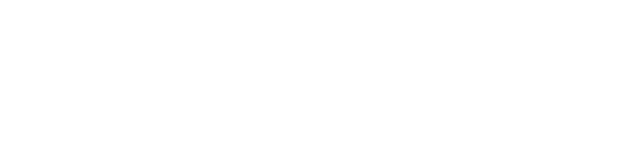
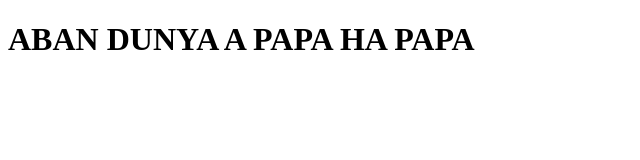
Before and after one commit to carljonesthebones/repo-project, a plain HTML site: page index.html in a window 1280 px wide. Shown: the whole page, without its empty margins (0-640 px from the left). Drawn offline with Linux system fonts and the light colour scheme.

Commit message:
addde heading

```diff
--- a/index.html
+++ b/index.html
@@ -6,6 +6,6 @@
     <title>Document</title>
 </head>
 <body>
-
+    <h1>ABAN DUNYA A PAPA HA PAPA</h1>
 </body>
 </html>
```
